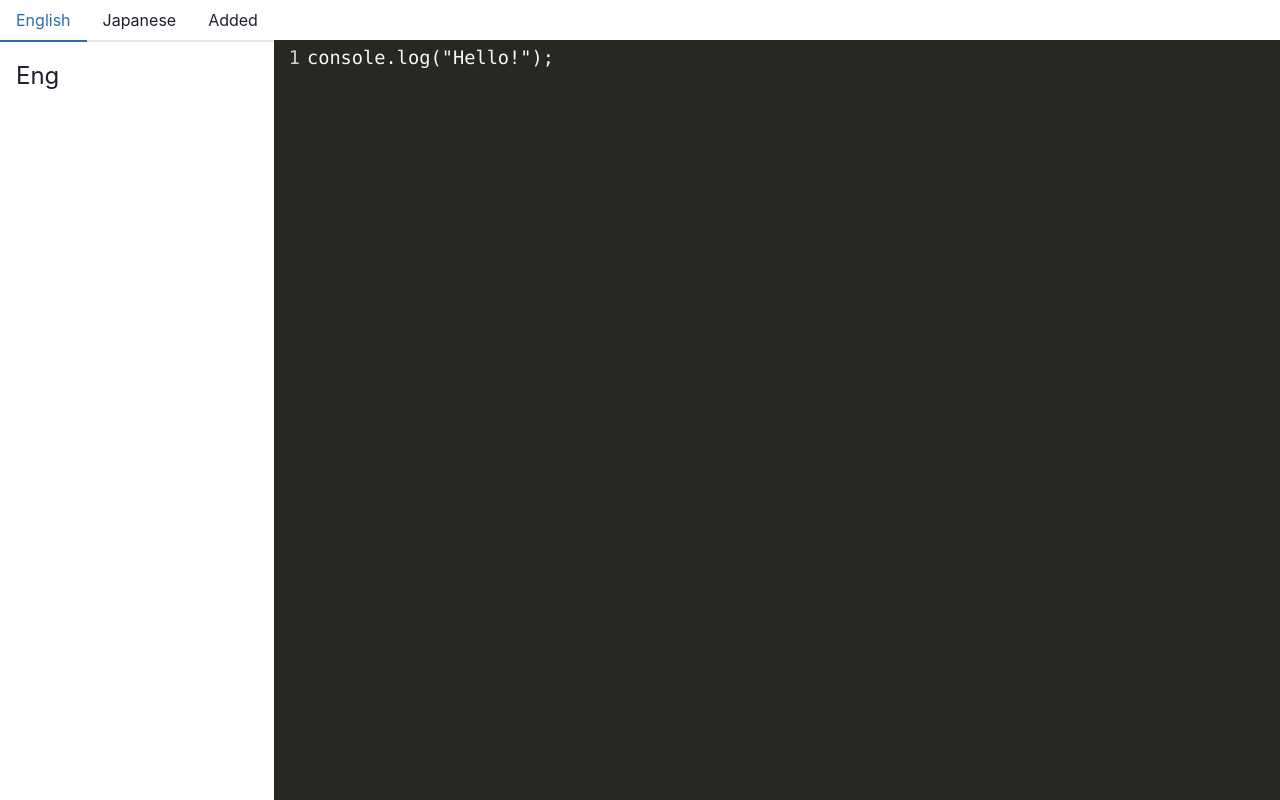
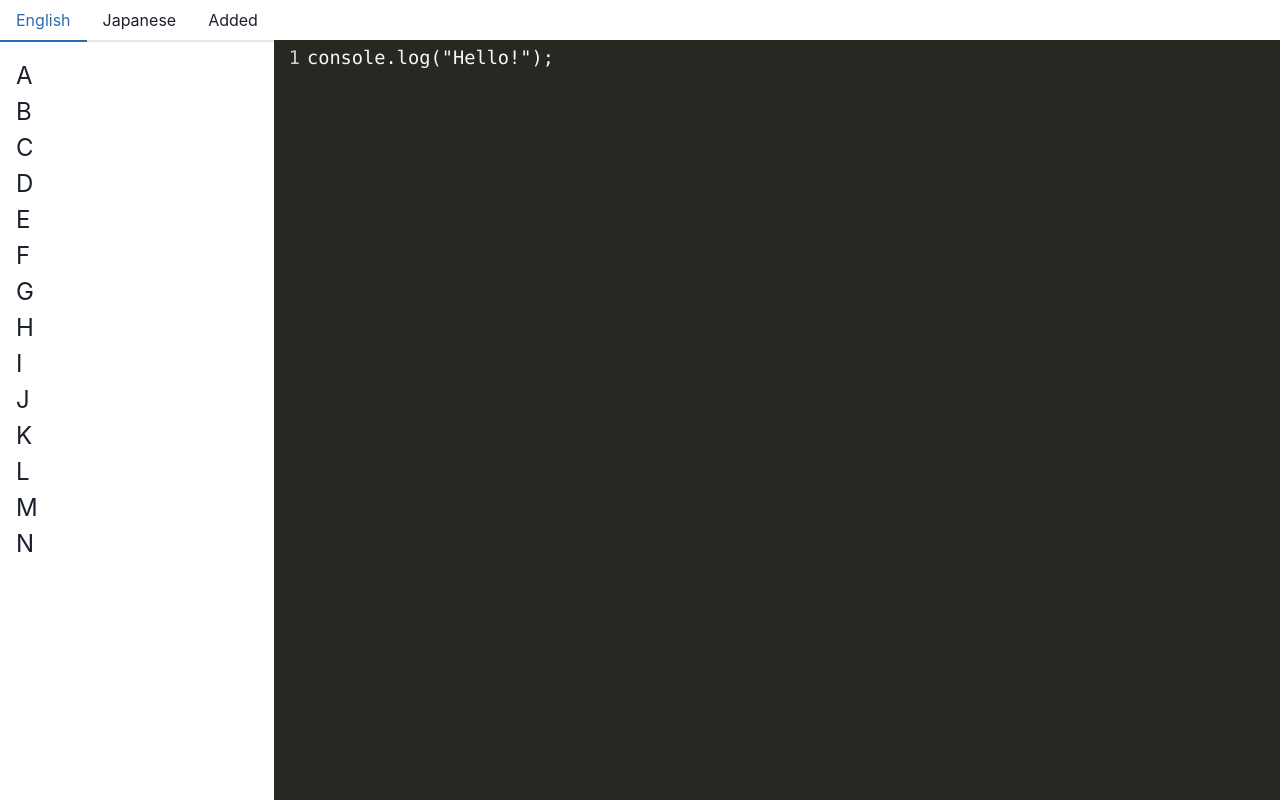
Before and after one commit to ichi-h/programming_font_combination, a React (Create React App) app: page / in a window 1280 px wide. Built offline with nearby package versions, Linux system fonts and the light colour scheme.

Commit message:
add fontlist.json.ts

```diff
--- /dev/null
+++ b/src/assets/json/fontlist.json.ts
@@ -0,0 +1,35 @@
+const fontListJson =
+{
+  eng: [
+    "A",
+    "B",
+    "C",
+    "D",
+    "E",
+    "F",
+    "G",
+    "H",
+    "I",
+    "J",
+    "K",
+    "L",
+    "M",
+    "N"
+  ],
+  jpn: [
+    "O",
+    "P",
+    "Q",
+    "R",
+    "S",
+    "T",
+    "U",
+    "V",
+    "W",
+    "X",
+    "Y",
+    "Z"
+  ]
+};
+
+export default fontListJson;
--- a/src/components/Editor/FontList.tsx
+++ b/src/components/Editor/FontList.tsx
@@ -1,14 +1,29 @@
 import { Tabs, TabList, TabPanels, Tab, TabPanel } from "@chakra-ui/react"
 
+import fontListJson from '../../assets/json/fontlist.json';
+
+function FontList() {
   function ENGFonts() {
+    let list = [];
+
+    for (let i in fontListJson.eng) {
+      list.push(<p>{fontListJson.eng[i]}</p>);
+    }
+
     return (
-    <div className="eng-font">Eng</div>
+      <div className="eng-font">{list}</div>
     );
   }
 
   function JPNFonts() {
+    let list = [];
+
+    for (let i in fontListJson.jpn) {
+      list.push(<p>{fontListJson.jpn[i]}</p>);
+    }
+
     return (
-    <div className="jpn-font">Jpn</div>
+      <div className="jpn-font">{list}</div>
     );
   }
 
@@ -18,7 +33,6 @@ function Added() {
     );
   }
 
-function FontList() {
   return (
     <div className="font-list">
       <Tabs>
```
Lines whose indentation alone changed are shown as unchanged.
